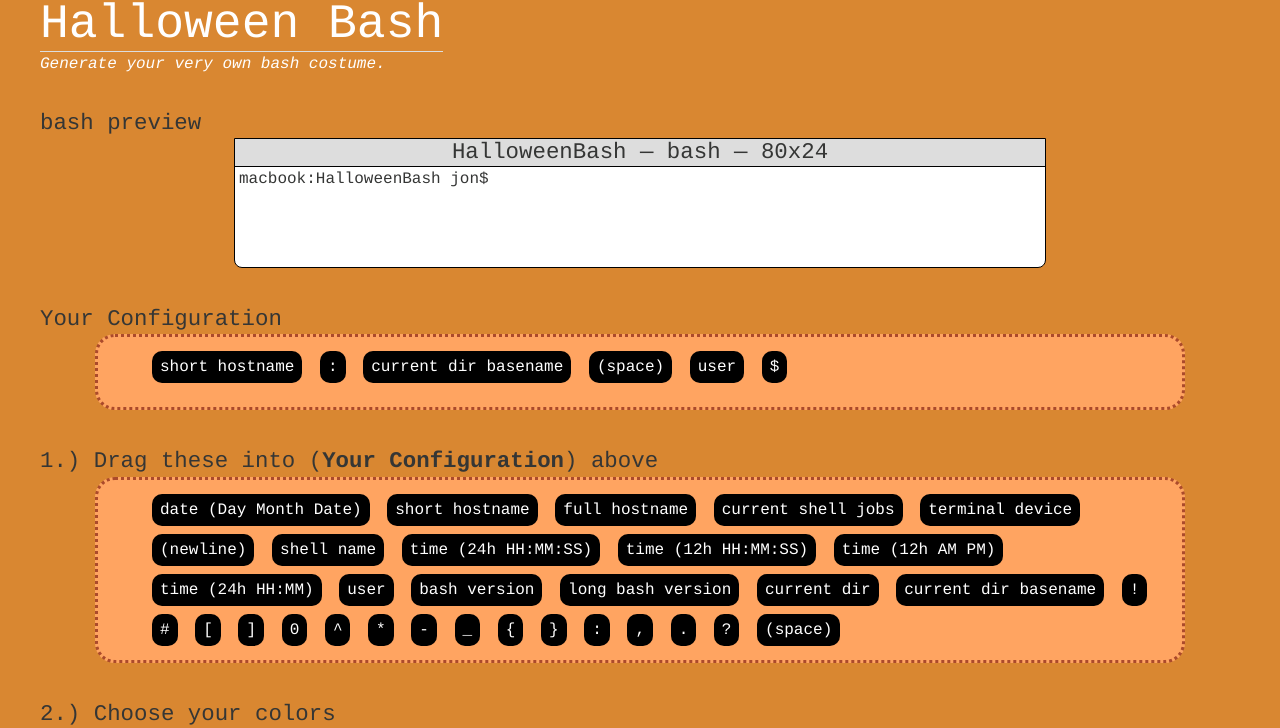
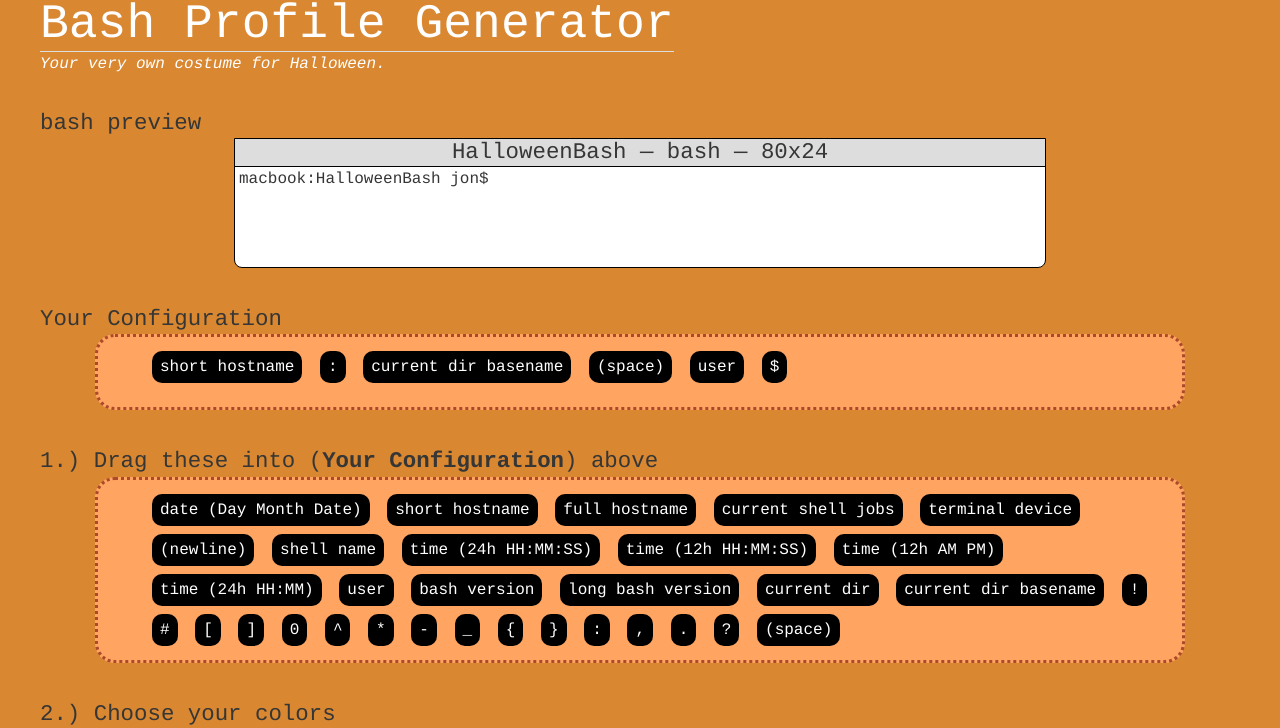
Before and after one commit to xta/HalloweenBash, a plain HTML site: page index.html in a window 1280 px wide. Shown: the top 728 px of the page. Drawn offline with nearby package versions, Linux system fonts and the light colour scheme.

Commit message:
update page copy

```diff
--- a/index.html
+++ b/index.html
@@ -2,7 +2,7 @@
 <html lang="en">
 <head>
   <meta charset="utf-8">
-  <title>Halloween Bash - Custom Profile Generator</title>
+  <title>Halloween Bash - Custom Bash Profile Generator</title>
   <meta name="description" content="Bash Profile Generator">
   <meta name="author" content="RexFeng">
   <!--[if lt IE 9]>
@@ -16,8 +16,8 @@
 
   <header>
     <hgroup>
-      <h1><a href="./index.html" title="Halloween Bash">Halloween Bash</a></h1>
-      <h3>Generate your very own bash costume.</h3>
+      <h1><a href="./index.html" title="Bash Profile Generator">Bash Profile Generator</a></h1>
+      <h3>Your very own costume for Halloween.</h3>
     </hgroup>
   </header>
 
```
